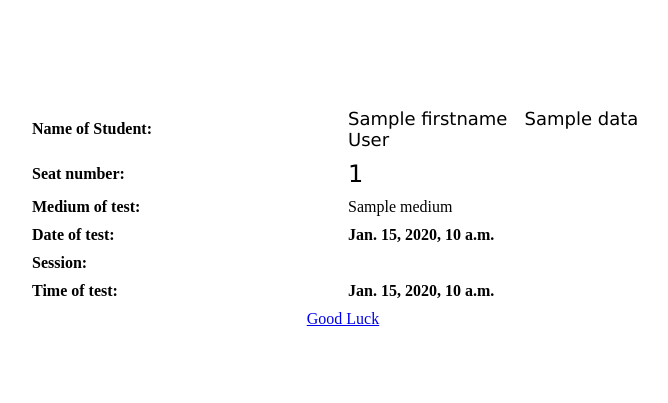
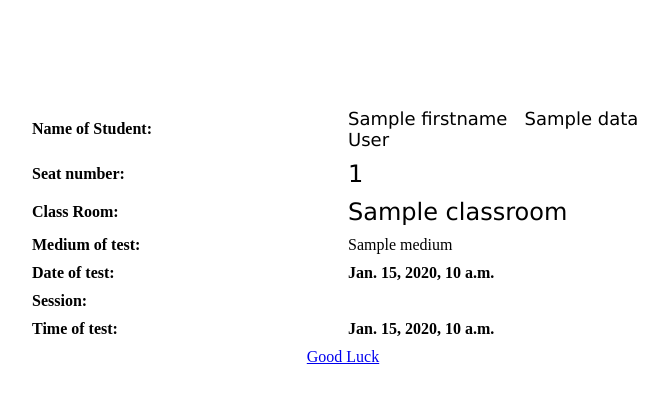
Before and after one commit to Morganhrdd/sms, a Django app: template templates/pravesh/hallticket.html in a window 1280 px wide. Shown: the part 139-542 px from the top of the page, without its empty margins (297-965 px from the left). Run offline with Django 3.2, Linux system fonts and the light colour scheme; the template is opened without the code that fills it: most values are stand-ins (such as "Sample title", 1, 10 or a date in 2020).

Commit message:
- Added classroom in the hall ticket - Removed editing of hallticket

```diff
--- a/pravesh/views.py
+++ b/pravesh/views.py
@@ -105,6 +105,7 @@
         data['date'] = hallticket_obj.ClassRoom.Session.Start.strftime('%d-%b-%Y')
         data['session'] = hallticket_obj.ClassRoom.Session.Name
         data['session_time'] = '%s to %s' % (hallticket_obj.ClassRoom.Session.Start.strftime('%H:%M'), hallticket_obj.ClassRoom.Session.End.strftime('%H:%M'))
+        date['classroom'] = hallticket_obj.ClassRoom.Name
         return render_to_response('pravesh/hallticket.html', {'data':data})
     except:
         return render_to_response('pravesh/hallticket.html', {'msg': 'Seat number [<i>%s</i>] does not exists' % (pk)})
--- a/templates/pravesh/generate_hallticket.html
+++ b/templates/pravesh/generate_hallticket.html
@@ -16,8 +16,7 @@
     <li>
         {{ hallticket_obj.Student.FirstName }} {{ hallticket_obj.Student.LastName }}
         <a href='/pravesh/hallticket/{{hallticket_obj.SeatNumber}}'>Print</a>
-        <a href='/admin/pravesh/hallticket/{{hallticket_obj.pk}}'>Edit Hallticket</a>
-        <a href='/pravesh/student/{{hallticket_obj.Student.id}}/edit'>Edit Info</a>
+        <a href='/pravesh/edit/{{hallticket_obj.Student.id}}'>Edit Info</a>
 
 
     </li>
--- a/templates/pravesh/hallticket.html
+++ b/templates/pravesh/hallticket.html
@@ -38,6 +38,17 @@
                             {{ data.hall_id}}
                     </TD>
                 </TR>
+
+                <TR>
+                    <TD width="50%">
+                        <B> Class Room: </B>
+                    </TD>
+                    <TD width="50%">
+                        <font size="5" face="Verdana">
+                            {{ data.classroom }}
+                    </TD>
+                </TR>
+
                 <TR>
                     <TD width="50%">
                         <B> Medium of test: </B>
--- a/urls.py
+++ b/urls.py
@@ -30,8 +30,8 @@
     (r'^$', direct_to_template,  { 'template': 'index.html' }, 'index'),
     (r'^pravesh/add', 'pravesh.views.add'),
     (r'^pravesh/hallticket/(\d+)/?$','pravesh.views.display_hallticket'),
-    (r'^pravesh/student/(\d+)/edit/?$','pravesh.views.edit'),
-    #(r'^pravesh/edit/(\d+)/?', 'pravesh.views.edit'),
+    #(r'^pravesh/student/(\d+)/edit/?$','pravesh.views.edit'),
+    (r'^pravesh/edit/(\d+)/?', 'pravesh.views.edit'),
     (r'^pravesh/generate_hallticket','pravesh.views.generate_hallticket'),
     (r'^pravesh/?','pravesh.views.index'),
     #(r'^useradd/', views.user_add),
```
